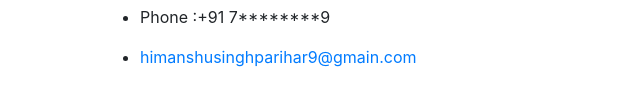
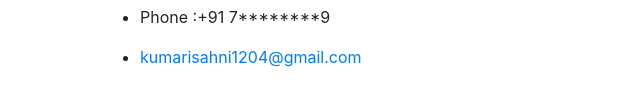
Before and after one commit to Sahni06/Orphanage-donation-website, a plain HTML site: page contact.html in a window 1280 px wide. Shown: the part 402-508 px from the top of the page, 0-640 px from the left. Drawn offline with nearby package versions, Linux system fonts and the light colour scheme; a script that the page names is missing.

Commit message:
Update contact.html

```diff
--- a/contact.html
+++ b/contact.html
@@ -93,7 +93,7 @@ Smartphone Compatible web template, free webdesigns for Nokia, Samsung, LG, Sony
                             <p>Phone :+91 7********9</p>
                         </li>
                         <li><span class="mail"> </span>
-                            <p><a href="mailto:example@email.com">himanshusinghparihar9@gmain.com</a></p>
+                            <p><a href="mailto:example@email.com">kumarisahni1204@gmail.com</a></p>
                         </li>
                     </ul>
                 </div>
```
